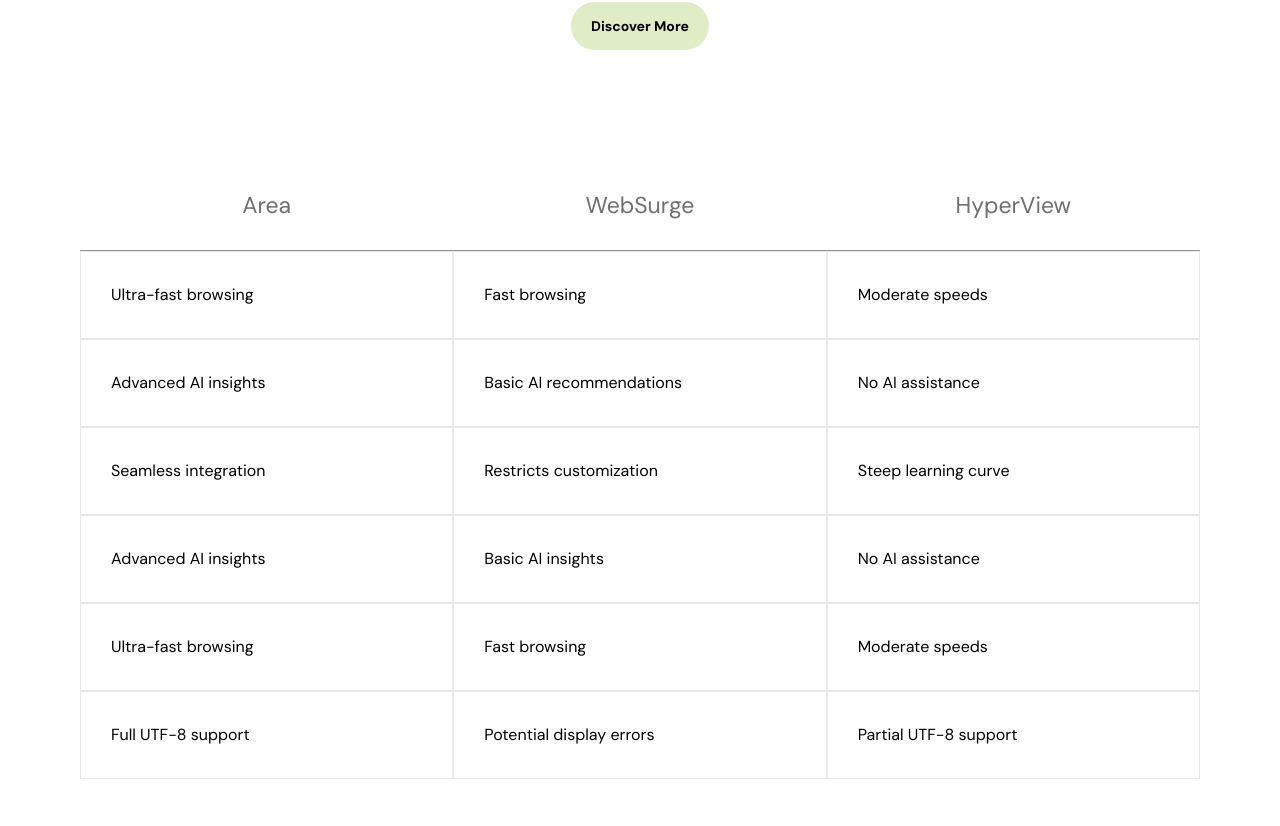
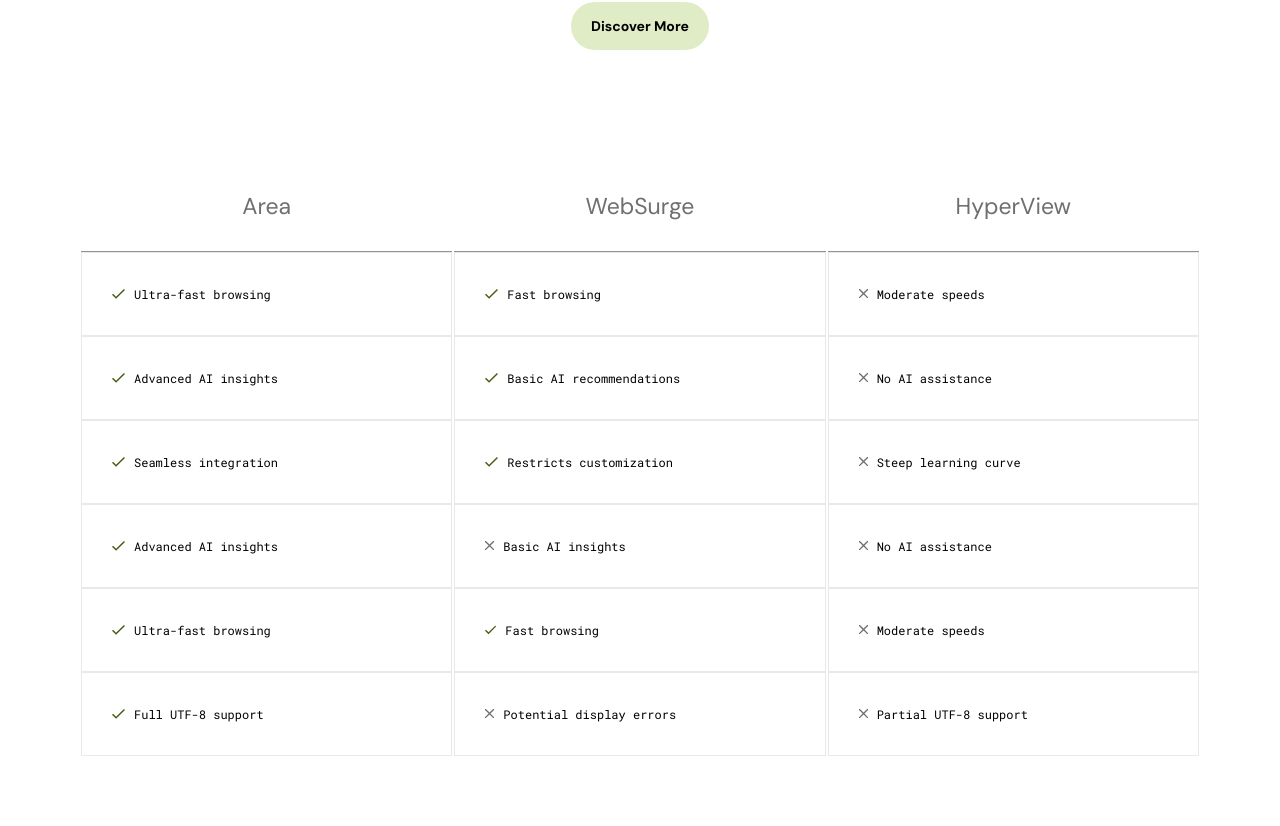
Before and after one commit to ministrov/landing-area-next-ts, a Next.js app: page / in a window 1280 px wide. Shown: the part 4554-5380 px from the top of the page. Built offline with nearby package versions, Linux system fonts and the light colour scheme.

Commit message:
feat: operating on a hover effect realization for  spec section list item

```diff
--- a/components/specification/Specification.module.css
+++ b/components/specification/Specification.module.css
@@ -38,6 +38,16 @@
   grid-template-columns: repeat(3, 1fr);
 }
 
+.item {
+  border: 1px solid transparent;
+  border-radius: none;
+}
+
+.item:hover {
+  box-shadow: 0 2px 4px -3px rgba(0, 0, 0, 0.2);
+  border-radius: 20px;
+}
+
 .top {
   padding-top: 40px;
   padding-bottom: 30px;
@@ -49,10 +59,16 @@
 }
 
 .subItem {
+  display: flex;
+  align-items: center;
+  gap: 8px;
+  font-family: var(--font-roboto-mono);
+  font-size: 12px;
+  line-height: 18px;
+  color: var(--foreground);
   padding-top: 32px;
   padding-bottom: 32px;
   padding-left: 30px;
-  /* text-align: center; */
   border: 1px solid var(--color-02);
 }
 
--- a/components/specification/Specification.tsx
+++ b/components/specification/Specification.tsx
@@ -1,3 +1,4 @@
+import Image from 'next/image';
 import { Button } from '../burtton/Button';
 import styles from './Specification.module.css';
 
@@ -17,12 +18,35 @@ export const Specification = () => {
             Area
           </div>
           <ul className={styles.subList}>
-            <li className={styles.subItem}>Ultra-fast browsing</li>
-            <li className={styles.subItem}>Advanced AI insights</li>
-            <li className={styles.subItem}>Seamless integration</li>
-            <li className={styles.subItem}>Advanced AI insights</li>
-            <li className={styles.subItem}>Ultra-fast browsing</li>
-            <li className={styles.subItem}>Full UTF-8 support</li>
+            <li className={styles.subItem}>
+              <Image src={'/tick.svg'} width={14} height={14} alt={''} />
+
+              <p>Ultra-fast browsing</p>
+            </li>
+            <li className={styles.subItem}>
+              <Image src={'/tick.svg'} width={14} height={14} alt={''} />
+              <p>Advanced AI insights</p>
+            </li>
+            <li className={styles.subItem}>
+              <Image src={'/tick.svg'} width={14} height={14} alt={''} />
+
+              <p>Seamless integration</p>
+            </li>
+            <li className={styles.subItem}>
+              <Image src={'/tick.svg'} width={14} height={14} alt={''} />
+
+              <p>Advanced AI insights</p>
+            </li>
+            <li className={styles.subItem}>
+              <Image src={'/tick.svg'} width={14} height={14} alt={''} />
+
+              <p>Ultra-fast browsing</p>
+            </li>
+            <li className={styles.subItem}>
+              <Image src={'/tick.svg'} width={14} height={14} alt={''} />
+
+              <p>Full UTF-8 support</p>
+            </li>
           </ul>
         </li>
         <li className={styles.item}>
@@ -30,12 +54,36 @@ export const Specification = () => {
             WebSurge
           </div>
           <ul className={styles.subList}>
-            <li className={styles.subItem}>Fast browsing</li>
-            <li className={styles.subItem}>Basic AI recommendations</li>
-            <li className={styles.subItem}>Restricts customization</li>
-            <li className={styles.subItem}>Basic AI insights</li>
-            <li className={styles.subItem}>Fast browsing</li>
-            <li className={styles.subItem}>Potential display errors</li>
+            <li className={styles.subItem}>
+              <Image src={'/tick.svg'} width={14} height={14} alt={''} />
+
+              <p>Fast browsing</p>
+            </li>
+            <li className={styles.subItem}>
+              <Image src={'/tick.svg'} width={14} height={14} alt={''} />
+
+              <p>Basic AI recommendations</p>
+            </li>
+            <li className={styles.subItem}>
+              <Image src={'/tick.svg'} width={14} height={14} alt={''} />
+
+              <p>Restricts customization</p>
+            </li>
+            <li className={styles.subItem}>
+              <Image src={'/cross.svg'} width={10} height={10} alt={''} />
+
+              <p>Basic AI insights</p>
+            </li>
+            <li className={styles.subItem}>
+              <Image src={'/tick.svg'} width={12} height={12} alt={''} />
+
+              <p>Fast browsing</p>
+            </li>
+            <li className={styles.subItem}>
+              <Image src={'/cross.svg'} width={10} height={10} alt={''} />
+
+              <p>Potential display errors</p>
+            </li>
           </ul>
         </li>
         <li className={styles.item}>
@@ -44,12 +92,35 @@ export const Specification = () => {
           </div>
 
           <ul className={styles.subList}>
-            <li className={styles.subItem}>Moderate speeds</li>
-            <li className={styles.subItem}>No AI assistance</li>
-            <li className={styles.subItem}>Steep learning curve</li>
-            <li className={styles.subItem}>No AI assistance</li>
-            <li className={styles.subItem}>Moderate speeds</li>
-            <li className={styles.subItem}>Partial UTF-8 support</li>
+            <li className={styles.subItem}>
+              <Image src={'/cross.svg'} width={10} height={10} alt={''} />
+
+              <p>Moderate speeds</p>
+            </li>
+            <li className={styles.subItem}>
+              <Image src={'/cross.svg'} width={10} height={10} alt={''} />
+
+              <p>No AI assistance</p>
+            </li>
+            <li className={styles.subItem}>
+              <Image src={'/cross.svg'} width={10} height={10} alt={''} />
+
+              <p>Steep learning curve</p>
+            </li>
+            <li className={styles.subItem}>
+              <Image src={'/cross.svg'} width={10} height={10} alt={''} />
+
+              <p>No AI assistance</p>
+            </li>
+            <li className={styles.subItem}>
+              <Image src={'/cross.svg'} width={10} height={10} alt={''} />
+              <p>Moderate speeds</p>
+            </li>
+            <li className={styles.subItem}>
+              <Image src={'/cross.svg'} width={10} height={10} alt={''} />
+
+              <p>Partial UTF-8 support</p>
+            </li>
           </ul>
         </li>
       </ul>
```
